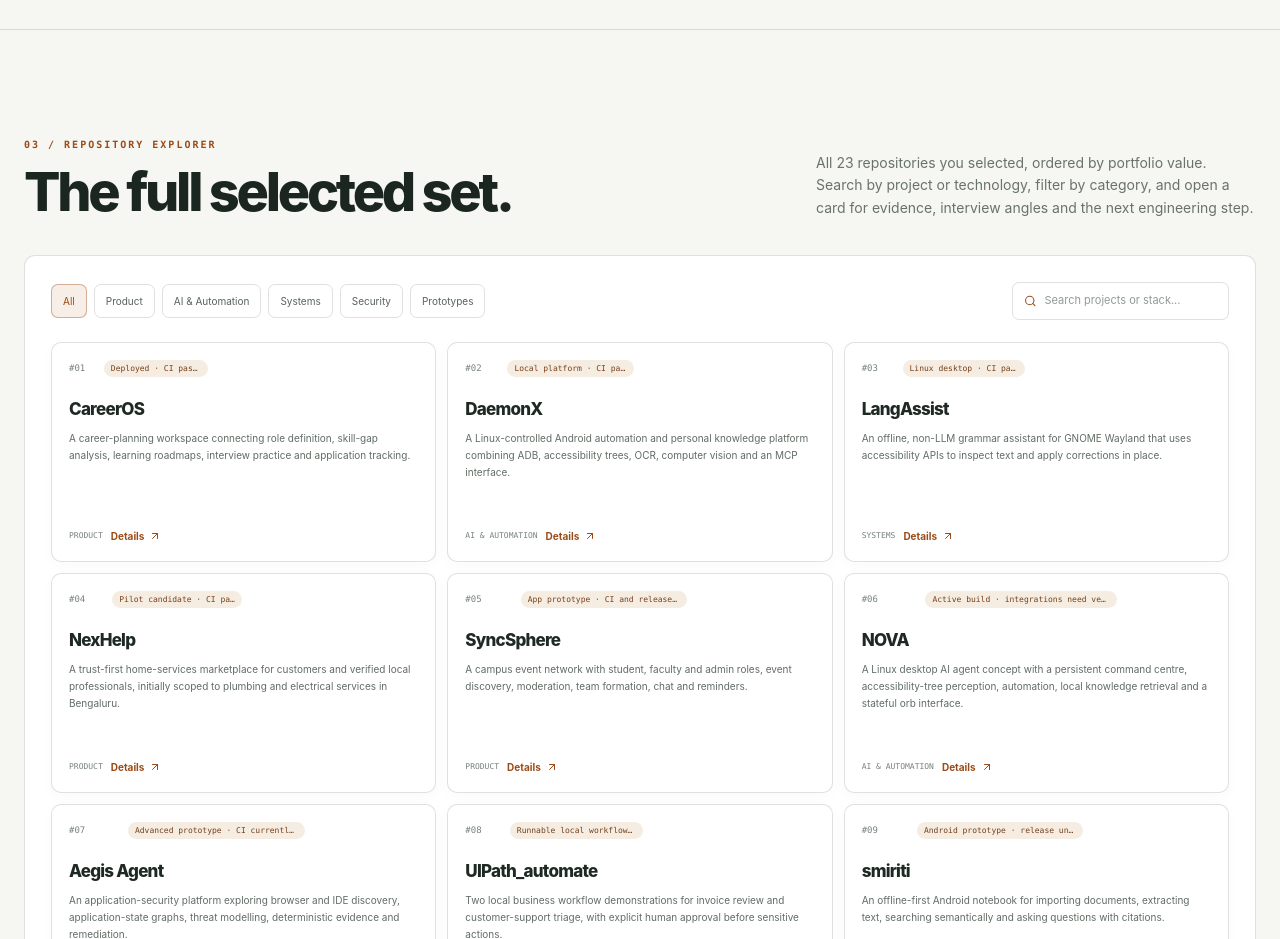
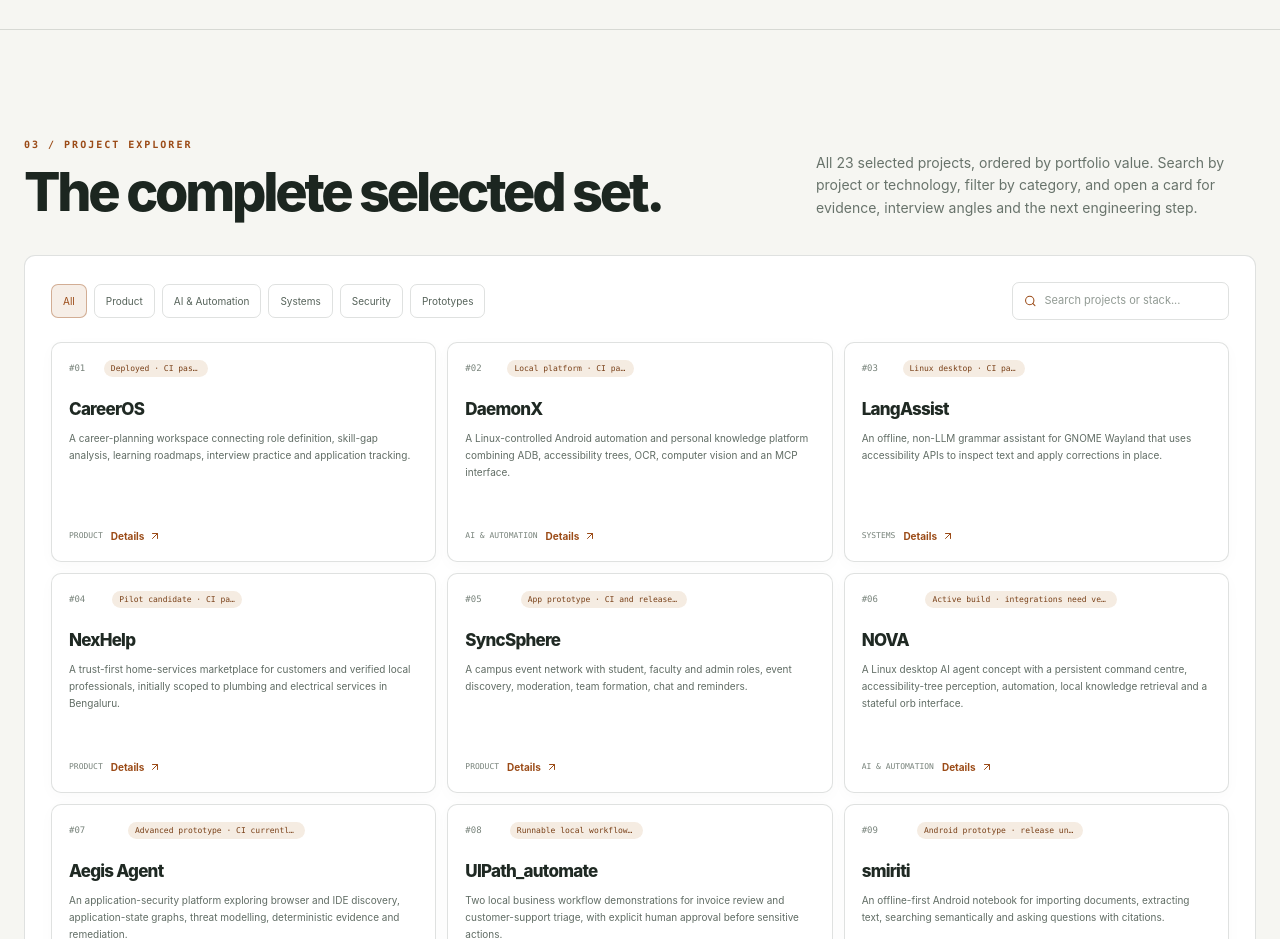
Before and after one commit to PSP-YN/PSP-YN, a Next.js app: page / in a window 1280 px wide. Shown: the part 2880-3819 px from the top of the page. Built offline with nearby package versions, Linux system fonts and the light colour scheme.

Commit message:
Use project-focused labels throughout portfolio

```diff
--- a/components/portfolio-client.tsx
+++ b/components/portfolio-client.tsx
@@ -214,8 +214,8 @@ export default function PortfolioClient() {
       <section className="section" id="explorer">
         <div className="wrap">
           <div className="section-head reveal">
-            <div><span className="eyebrow">03 / Repository explorer</span><h2>The full selected set.</h2></div>
-            <p>All 23 repositories you selected, ordered by portfolio value. Search by project or technology, filter by category, and open a card for evidence, interview angles and the next engineering step.</p>
+            <div><span className="eyebrow">03 / Project explorer</span><h2>The complete selected set.</h2></div>
+            <p>All 23 selected projects, ordered by portfolio value. Search by project or technology, filter by category, and open a card for evidence, interview angles and the next engineering step.</p>
           </div>
           <div className="explorer reveal">
             <div className="explorer-tools">
```
